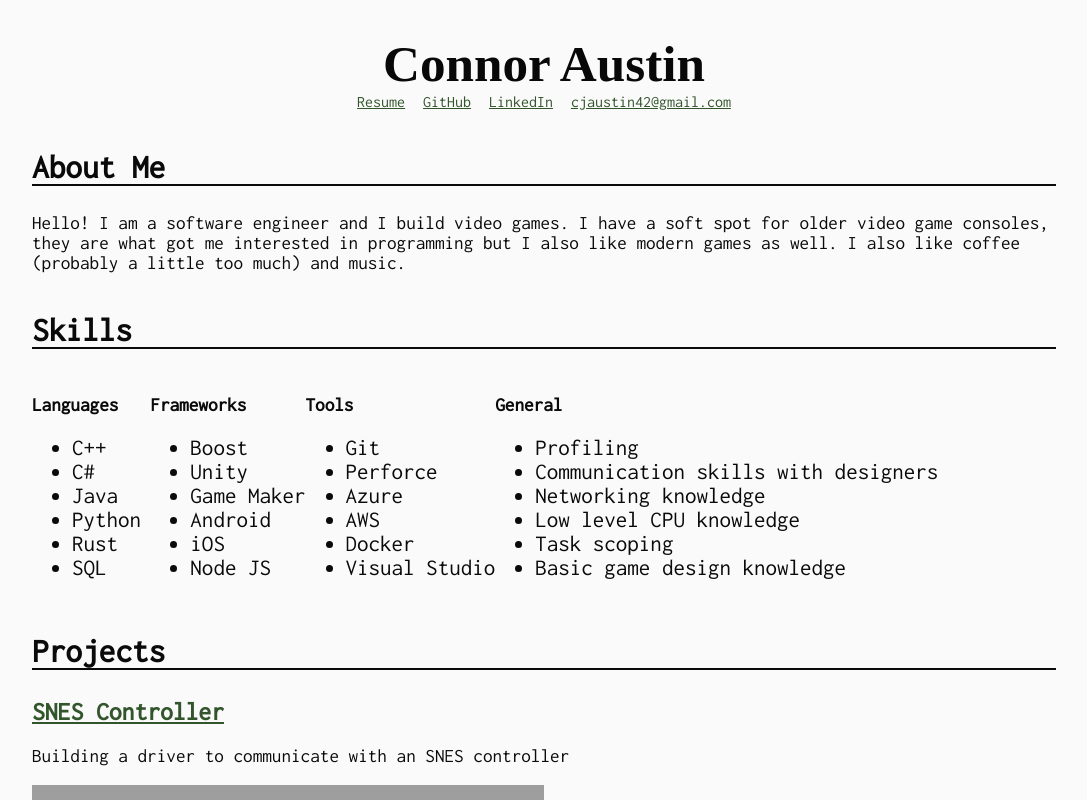
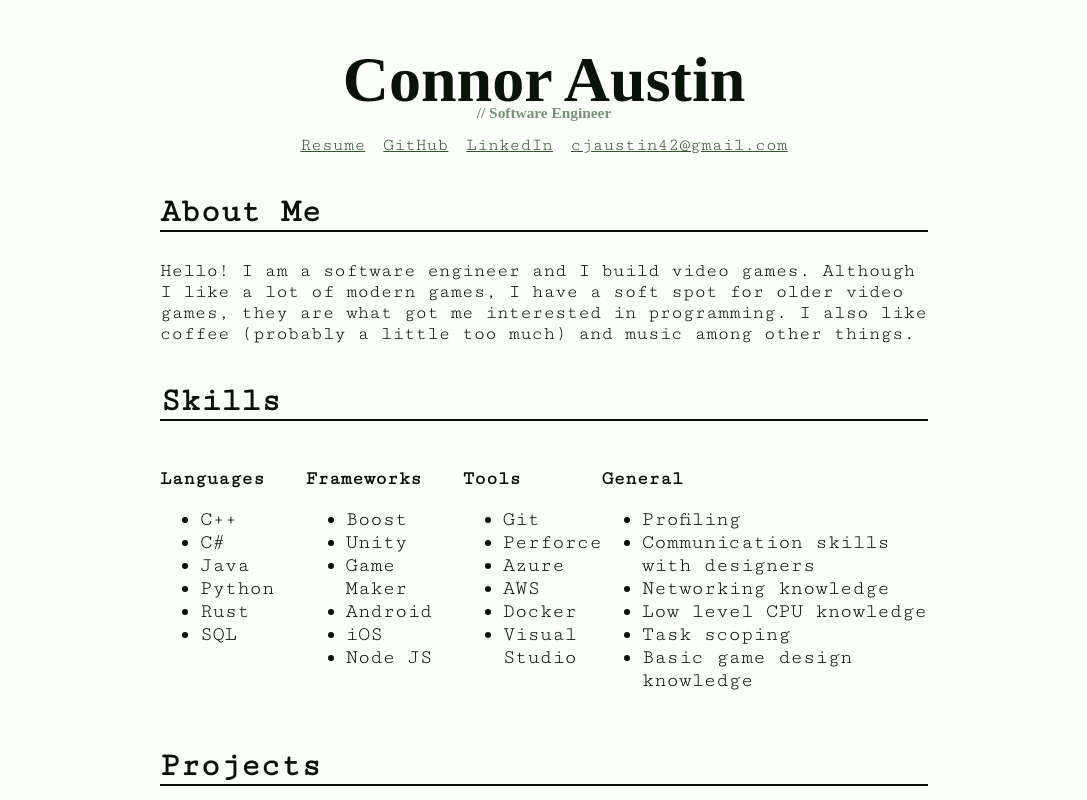
Before and after one commit to ConnorAustin/ConnorAustin.github.io, a plain HTML site: page index.html in a window 1280 px wide. Shown: the top 800 px of the page, without its empty margins (96-1183 px from the left). Drawn offline with Linux system fonts and the light colour scheme; grey boxes are pictures that could not be loaded; a web font is replaced by a local one.

Commit message:
improved styling

```diff
--- a/index.html
+++ b/index.html
@@ -1,7 +1,7 @@
 <!doctype html>
 
 <!-- Well hello there! -->
-<!-- I am not much of a web developer so excuse the lack of visual flare here. -->
+<!-- I am not much of a web developer so please don't assume my C++ code looks like this. -->
 <!-- Feel free to email me! -->
 
 <html lang="en">
@@ -9,26 +9,38 @@
         <meta charset="utf-8">
         <title>Connor Austin</title>
         <style>
-             @import url('https://fonts.googleapis.com/css2?family=Inconsolata&family=Scope+One&display=swap');
+            @import url('https://fonts.googleapis.com/css2?family=Cutive+Mono&family=Scope+One&display=swap');
 
-             :root {
-                --text-color: rgb(10, 10, 10);
-                --background-color:rgb(250, 250, 250);
+            :root {
+                --text-color: rgb(10, 15, 10);
+                --background-color:rgb(252, 254, 252);
                 --link-color: rgb(50, 85, 43);
                 --section-color: rgb(116, 148, 116);
-                --header-color: rgb(8, 8, 8);
-                --main-font: 'Inconsolata';
-                --header-font: 'Scope One'
+                --header-color: rgb(8, 20, 8);
+                --main-font: 'Cutive Mono';
+                --header-font: 'Scope One';
+                --section-font: 'Cutive Mono';
+                --section-text-transform: none;
              }
 
             .header {
                 font-family: var(--header-font);
-                font-size: 4vw;
+                font-size: 5vw;
                 display: block;
                 text-align: center;
                 margin-bottom: 0;
-                background-color: ;
                 color: var(--header-color);
+            }
+
+            .subheader {
+                position: relative;
+                top: -1vw;
+                font-family: var(--header-font);
+                font-size: 1.2vw;
+                display: block;
+                text-align: center;
+                margin: 0;
+                color: var(--section-color);
             }
 
             .contacts {
@@ -44,6 +56,7 @@
             .contacts a {
                 margin-left: 0.7vw;
                 margin-right: 0.7vw;
+                font-size: 1.4vw;
             }
 
             body {
@@ -51,8 +64,8 @@
                 background-color: var(--background-color);
                 color: var(--text-color);
                 margin-bottom: 20px;
-                margin-left: 10%;
-                margin-right: 10%;
+                margin-left: 20%;
+                margin-right: 20%;
             }
 
             .project h2 {
@@ -81,10 +94,12 @@
                 border-color: var(--text-color);
                 border-style: solid;
                 color: var(--text-color);
+                font-family: var(--section-font);
+                text-transform: var(--section-text-transform);
             }
 
             li {
-                font-size: 1.8vw;
+                font-size: 1.6vw;
             }
 
             .skills {
@@ -96,12 +111,13 @@
 
             .skills h3 {
                 font-size: 1.5vw;
-                margin-right: 2.5vw;
+                margin-right: 3.2vw;
             }
         </style>
     </head>
     <body>
         <h1 class="header">Connor Austin</h1>
+        <h2 class="subheader">// Software Engineer</h2>
         <div class="contacts">
             <a href="https://github.com/ConnorAustin/resume/blob/master/ConnorAustin-Resume.pdf">Resume</a>
             <a href="https://github.com/connoraustin">GitHub</a>
@@ -109,7 +125,7 @@
             <a href="mailto:cjaustin42@gmail.com">cjaustin42@gmail.com</a>
         </div>
         <h2 class="section">About Me</h2>
-        <p>Hello! I am a software engineer and I build video games. I have a soft spot for older video game consoles, they are what got me interested in programming but I also like modern games as well. I also like coffee (probably a little too much) and music.</p>
+        <p>Hello! I am a software engineer and I build video games. Although I like a lot of modern games, I have a soft spot for older video games, they are what got me interested in programming. I also like coffee (probably a little too much) and music among other things.</p>
         <h2 class="section">Skills</h2>
         <div class="skills">
             <div>
@@ -173,11 +189,23 @@
             <p>A terrible raytracer to dip my feet into Rust 🦀</p>
             <a href="https://github.com/ConnorAustin/RustRaytracer/"><img src="https://github.com/ConnorAustin/RustRaytracer/raw/master/example.gif" /></a>
         </div>
+        <h2 class="section">My Favorite Technical Blogs</h2>
+        <ul>
+            <li><a href="https://cppcon.org/">CppCon</a></li>
+            <li><a href="https://devblogs.microsoft.com/oldnewthing/">The Old New Thing</a></li>
+            <li><a href="https://fabiensanglard.net/">Fabien Sanglard</a></li>
+            <li><a href="https://herbsutter.com/">Herb Sutter</a></li>
+            <li><a href="https://googleprojectzero.blogspot.com/">Project Zero</a></li>
+            <li><a href="https://lwn.net/">LWN</a></li>
+            <li><a href="https://dolphin-emu.org/blog/">Dolphin Emulator</a></li>
+            <li><a href="https://randomascii.wordpress.com/">Random ASCII</a></li>
+            <li><a href="https://this-week-in-rust.org/">This Week in Rust</a></li>
+        </ul>
         <h2 class="section">My Top 5 Video Games</h2>
         <ol>
             <li>Ocarina Of Time</li>
+            <li>Super Smash Bros Melee</li>
             <li>Mother 3</li>
-            <li>Super Smash Bros Melee</li>
             <li>Metal Gear Solid 4</li>
             <li>Return of the Obra Dinn</li>
         </ol>
```
